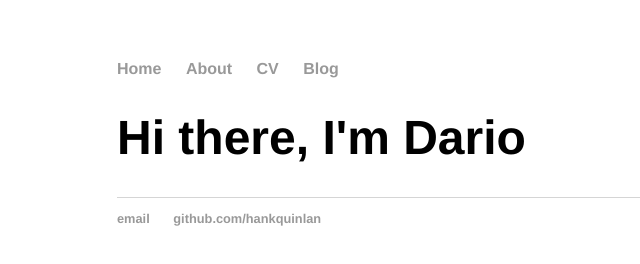
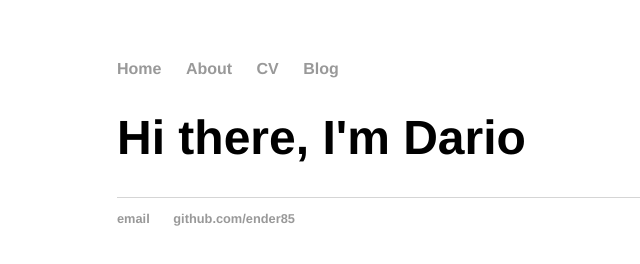
Before and after one commit to ender85/ender85.github.io, a plain HTML site: page index.html in a window 1280 px wide. Shown: the full height of the page, 75-715 px from the left. Drawn offline with Linux system fonts and the light colour scheme.

Commit message:
Update index.html

```diff
--- a/index.html
+++ b/index.html
@@ -23,7 +23,7 @@
 		<footer>
     		<ul>
         		<li><a href="mailto:ender85@gmail.com">email</a></li>
-        		<li><a href="https://github.com/ender85">github.com/hankquinlan</a></li>
+        		<li><a href="https://github.com/ender85">github.com/ender85</a></li>
 			</ul>
 		</footer>
 	</body>
```
